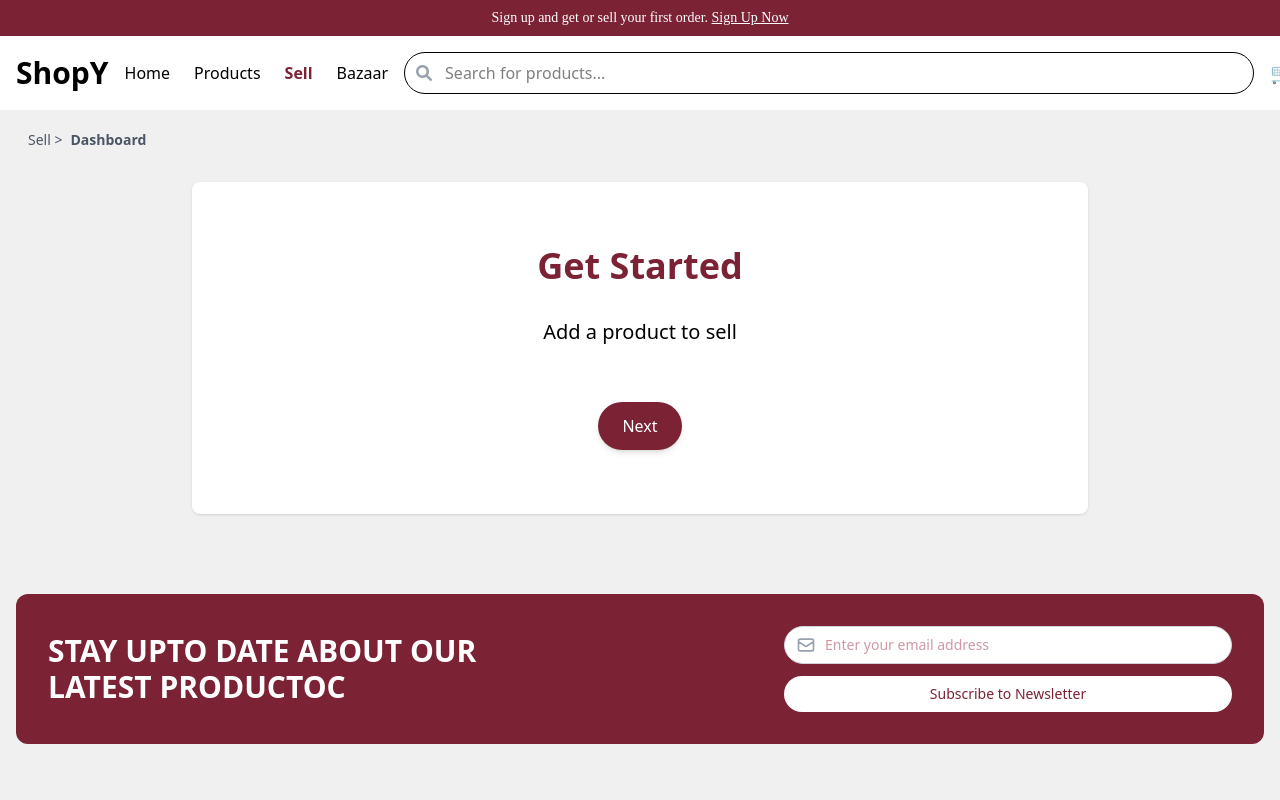
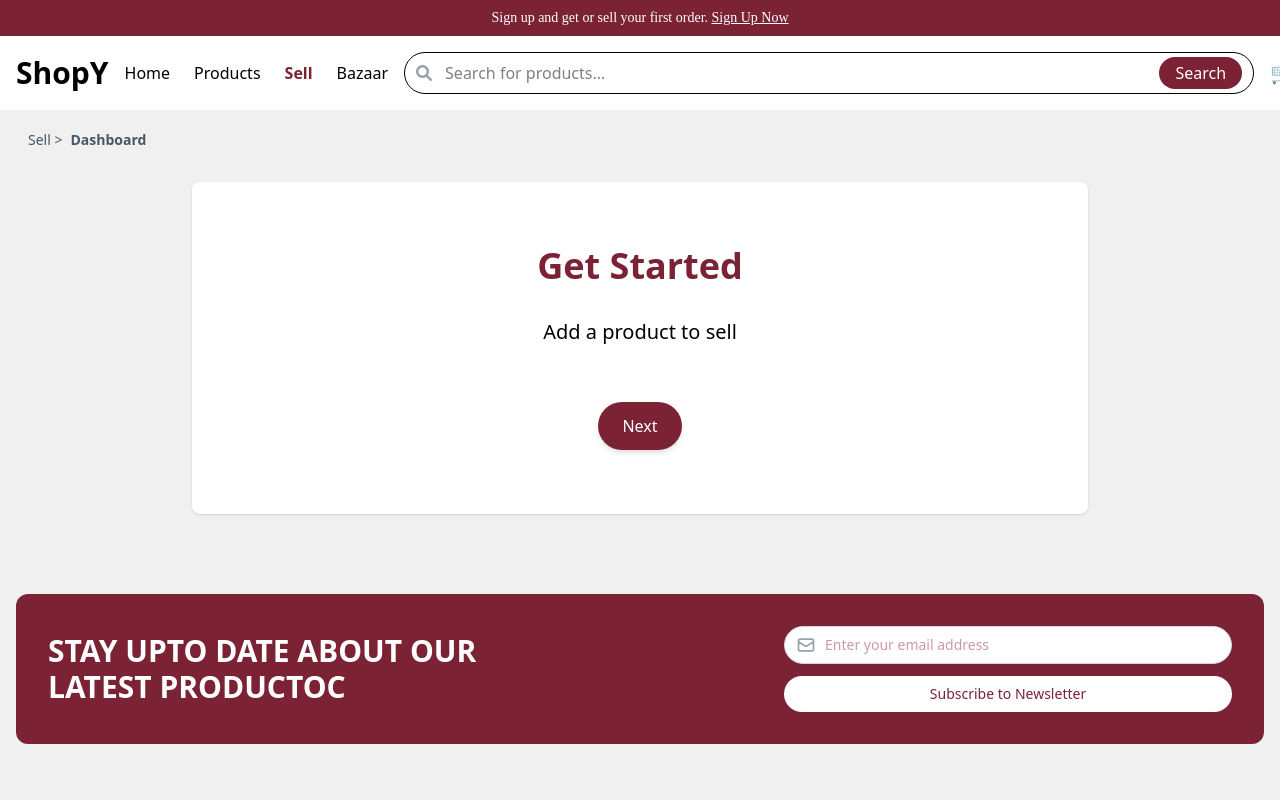
Before and after one commit to moe-a1/shopY, an Angular app in the folder frontend/: page /sell in a window 1280 px wide. Shown: the top 800 px of the page. Built offline with nearby package versions, Linux system fonts and the light colour scheme.

Commit message:
searching functionality added
searching functionality

```diff
--- a/frontend/src/app/nav/nav.component.html
+++ b/frontend/src/app/nav/nav.component.html
@@ -31,10 +31,45 @@
               </div>
 
               <div class="flex items-center flex-1 mx-4 gap-4">
-                <div class="relative w-full md:w-[850px]">
-                  <input type="search" placeholder="Search for products..."
-                    class="w-full px-4 py-2 pl-10 border rounded-3xl">
+                <div class="relative w-full md:w-[850px] flex items-center">
+                  <input
+                    type="text"
+                    [(ngModel)]="searchQuery"
+                    placeholder="Search for products..."
+                    class="w-full px-4 py-2 pl-10 border rounded-3xl"
+                    (input)="search()"
+                  />
+                  <button
+                    (click)="search()"
+                    class="absolute right-3 top-1/2 -translate-y-1/2 bg-[#7B2334] text-white px-4 py-1 rounded-full"
+                  >
+                    Search
+                  </button>
                   <i class="fas fa-search absolute left-3 top-1/2 -translate-y-1/2 text-gray-400"></i>
+
+                  <!-- Dropdown for search results -->
+                  <div
+                    *ngIf="showDropdown && searchResults.length > 0"
+                    class="absolute top-full left-0 w-full bg-white border border-gray-200 rounded-lg shadow-lg mt-2 z-10"
+                  >
+                    <ul>
+                      <li
+                        *ngFor="let product of searchResults"
+                        class="flex items-center gap-4 p-2 hover:bg-gray-100 cursor-pointer"
+                        (click)="navigateToProduct(product._id)"
+                      >
+                        <img
+                          [src]="product.images[0]"
+                          alt="{{ product.title }}"
+                          class="w-12 h-12 object-cover rounded"
+                        />
+                        <div>
+                          <p class="font-semibold">{{ product.title }}</p>
+                          <p class="text-sm text-gray-500">${{ product.price }}</p>
+                        </div>
+                      </li>
+                    </ul>
+                  </div>
                 </div>
 
                 <div class="flex gap-4 text-xl">
--- a/frontend/src/app/nav/nav.component.ts
+++ b/frontend/src/app/nav/nav.component.ts
@@ -1,13 +1,15 @@
 import { Component } from '@angular/core';
 import { Router, NavigationEnd, RouterModule } from '@angular/router';
 import { CommonModule } from '@angular/common';
+import { HttpClientModule, HttpClient } from '@angular/common/http'; // Import HttpClientModule and HttpClient
+import { FormsModule } from '@angular/forms'; // Import FormsModule
 import { filter } from 'rxjs/operators';
 import { AuthService } from '../services/auth.service'; // adjust path if needed
 
 @Component({
   selector: 'app-nav',
   standalone: true,
-  imports: [CommonModule, RouterModule],
+  imports: [CommonModule, RouterModule, HttpClientModule, FormsModule], // Add FormsModule here
   templateUrl: './nav.component.html',
   styleUrl: './nav.component.css',
 })
@@ -16,8 +18,15 @@ export class NavComponent {
   isLoggedIn = false;
   username: string = '';
   dropdownOpen = false;
+  searchQuery: string = ''; // Add searchQuery property
+  searchResults: any[] = []; // Add a property to store search results
+  showDropdown: boolean = false; // Add a property to control dropdown visibility
 
-  constructor(private router: Router, private authService: AuthService) {
+  constructor(
+    private router: Router,
+    private authService: AuthService,
+    private http: HttpClient // Inject HttpClient
+  ) {
     this.router.events
       .pipe(filter((event) => event instanceof NavigationEnd))
       .subscribe((event: NavigationEnd) => {
@@ -38,4 +47,34 @@ export class NavComponent {
     this.authService.logout();
     this.router.navigate(['/login']);
   }
+
+  search() {
+    if (this.searchQuery.trim()) {
+      this.http
+        .get<any[]>(`http://localhost:5000/api/products/search/query?q=${encodeURIComponent(this.searchQuery)}`)
+        .subscribe(
+          (results) => {
+            this.searchResults = results; // Store the search results
+            this.showDropdown = true; // Show the dropdown
+          },
+          (error) => {
+            console.error('Error during search:', error);
+            this.searchResults = []; // Clear results on error
+            this.showDropdown = false; // Hide the dropdown
+          }
+        );
+    } else {
+      this.searchResults = []; // Clear results if the query is empty
+      this.showDropdown = false; // Hide the dropdown
+    }
+  }
+
+  hideDropdown() {
+    this.showDropdown = false; // Hide the dropdown when needed
+  }
+
+  navigateToProduct(productId: string) {
+    this.hideDropdown(); // Hide the dropdown
+    this.router.navigate([`/product/${productId}`]); // Navigate to the product page
+  }
 }
```
